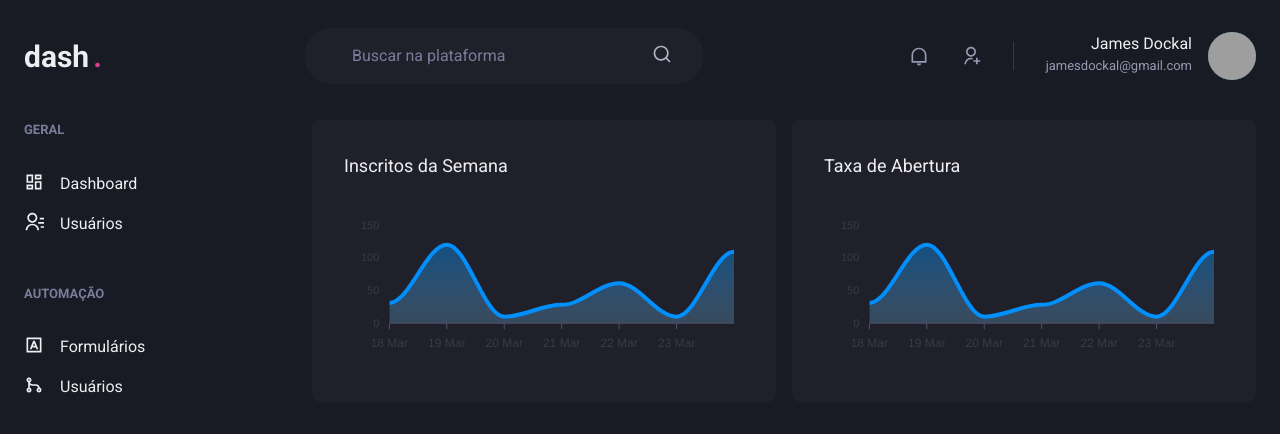
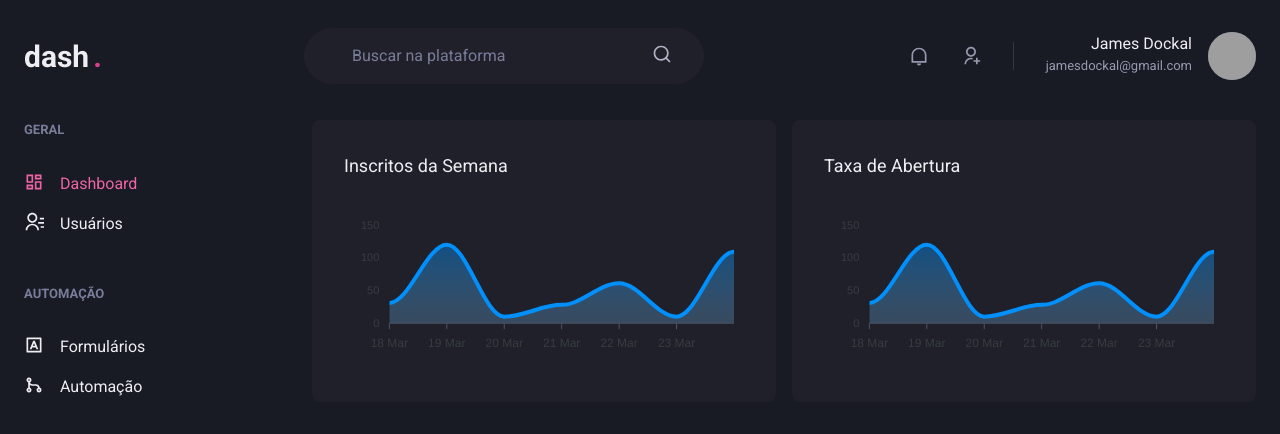
Before and after one commit to jamesDockal/DashGo, a Next.js app: page /dashboard in a window 1280 px wide. Shown: the top 434 px of the page. Built offline with nearby package versions, Linux system fonts and the light colour scheme; grey boxes are pictures that could not be loaded.

Commit message:
feat: add style to Sidebar when is in the page

```diff
--- a/src/components/Sidebar/NavLink.tsx
+++ b/src/components/Sidebar/NavLink.tsx
@@ -1,17 +1,38 @@
 import React, { ElementType } from "react";
-import { Icon, Link, Text, LinkProps } from "@chakra-ui/react";
+import { Icon, Link as ChakraLink, Text, LinkProps } from "@chakra-ui/react";
+import Link from "next/link";
+import { useRouter } from "next/router";
 
 interface Props extends LinkProps {
   icon: ElementType;
+  href: string;
 }
 
-const NavLink: React.FC<Props> = ({ icon, children, ...rest }) => {
+const NavLink: React.FC<Props> = ({ icon, children, href, ...rest }) => {
+  const { asPath } = useRouter();
+
+  let isActive = false;
+
+  if (asPath.startsWith(href) || asPath.startsWith(String(rest.as))) {
+    isActive = true;
+  }
+
   return (
-    <Link display="flex" align={"center"} {...rest}>
-      <Icon as={icon} fontSize={"20"} />
-      <Text ml={"4"} fontWeight={"medium"}>
-        {children}
-      </Text>
+    <Link href={href} passHref>
+      <ChakraLink display="flex" align={"center"} {...rest}>
+        <Icon
+          as={icon}
+          fontSize={"20"}
+          color={isActive ? "pink.400" : "gray.50"}
+        />
+        <Text
+          ml={"4"}
+          fontWeight={"medium"}
+          color={isActive ? "pink.400" : "gray.50"}
+        >
+          {children}
+        </Text>
+      </ChakraLink>
     </Link>
   );
 };
--- a/src/components/Sidebar/SiderBarNav.tsx
+++ b/src/components/Sidebar/SiderBarNav.tsx
@@ -14,13 +14,21 @@ const SideBarNav: React.FC = ({}) => {
   return (
     <Stack spacing="12" align={"flex-start"}>
       <NavSection title="GERAL">
-        <NavLink icon={RiDashboardLine}>Dashboard</NavLink>
-        <NavLink icon={RiContactsLine}>Usuários</NavLink>
+        <NavLink icon={RiDashboardLine} href="/dashboard">
+          Dashboard
+        </NavLink>
+        <NavLink icon={RiContactsLine} href="/users">
+          Usuários
+        </NavLink>
       </NavSection>
 
       <NavSection title="AUTOMAÇÃO">
-        <NavLink icon={RiInputMethodLine}>Formulários</NavLink>
-        <NavLink icon={RiGitMergeLine}>Usuários</NavLink>
+        <NavLink icon={RiInputMethodLine} href="/forms">
+          Formulários
+        </NavLink>
+        <NavLink icon={RiGitMergeLine} href="/automation">
+          Automação
+        </NavLink>
       </NavSection>
     </Stack>
   );
--- a/src/pages/users/index.tsx
+++ b/src/pages/users/index.tsx
@@ -14,6 +14,7 @@ import {
   Tr,
   useBreakpointValue,
 } from "@chakra-ui/react";
+import Link from "next/link";
 import React from "react";
 import { RiAddLine, RiPencilLine } from "react-icons/ri";
 import Header from "../../components/Header";
@@ -39,6 +40,7 @@ const UserList: React.FC = ({}) => {
               Usuários
             </Heading>
 
+            <Link href="/users/create" passHref>
               <Button
                 as="a"
                 size={"sm"}
@@ -48,6 +50,7 @@ const UserList: React.FC = ({}) => {
               >
                 Criar novo
               </Button>
+            </Link>
           </Flex>
 
           <Table colorScheme={"whiteAlpha"}>
@@ -77,6 +80,7 @@ const UserList: React.FC = ({}) => {
                 </Td>
                 {isWideVersion && <Td>04 de Abril, 2021 </Td>}
                 <Td>
+                  {/* <Link href="/users" passHref> */}
                   <Button
                     as="a"
                     size={"sm"}
@@ -86,6 +90,7 @@ const UserList: React.FC = ({}) => {
                   >
                     {isWideVersion ? "Editar" : ""}
                   </Button>
+                  {/* </Link> */}
                 </Td>
               </Tr>
             </Tbody>
```
Also changed, not shown: src/pages/users/create.tsx (+6 -1 lines). Lines whose indentation alone changed are shown as unchanged.
